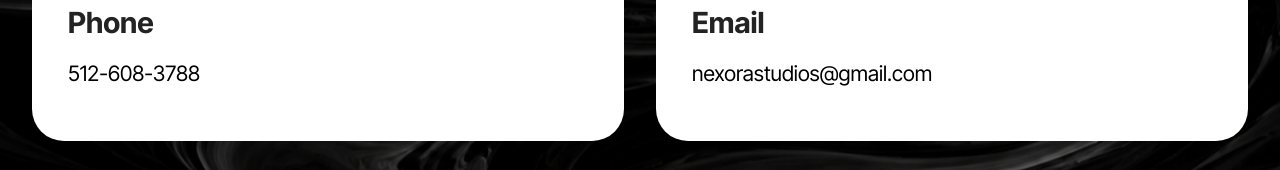
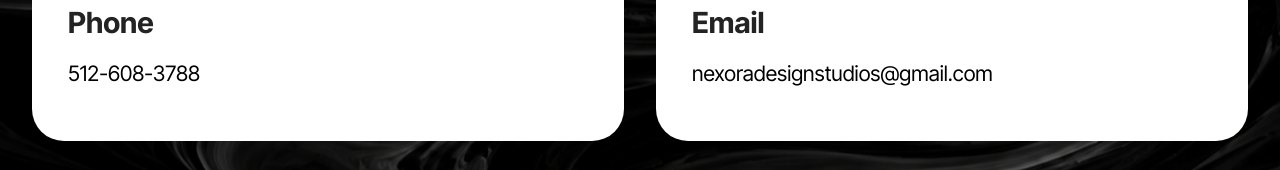
Before and after one commit to ryanalexanderdurbin/nexora-studios, a plain HTML site: page Nexora/index.html in a window 1280 px wide. Shown: the part 2918-3088 px from the top of the page. Drawn offline with Linux system fonts and the light colour scheme.

Commit message:
Update index.html

```diff
--- a/Nexora/index.html
+++ b/Nexora/index.html
@@ -177,7 +177,7 @@
                         <h6 class="card-title mbr-fonts-style mb-3 display-5">
                             <strong>Email</strong>
                         </h6>
-                        <p class="mbr-text mbr-fonts-style display-7">nexorastudios@gmail.com</p>
+                        <p class="mbr-text mbr-fonts-style display-7">nexoradesignstudios@gmail.com</p>
                     </div>
                 </div>
             </div>
```
